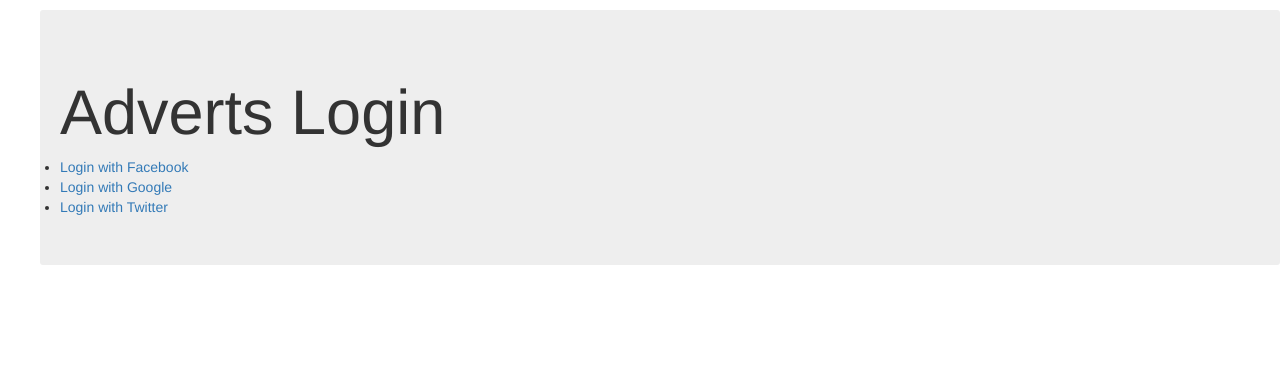
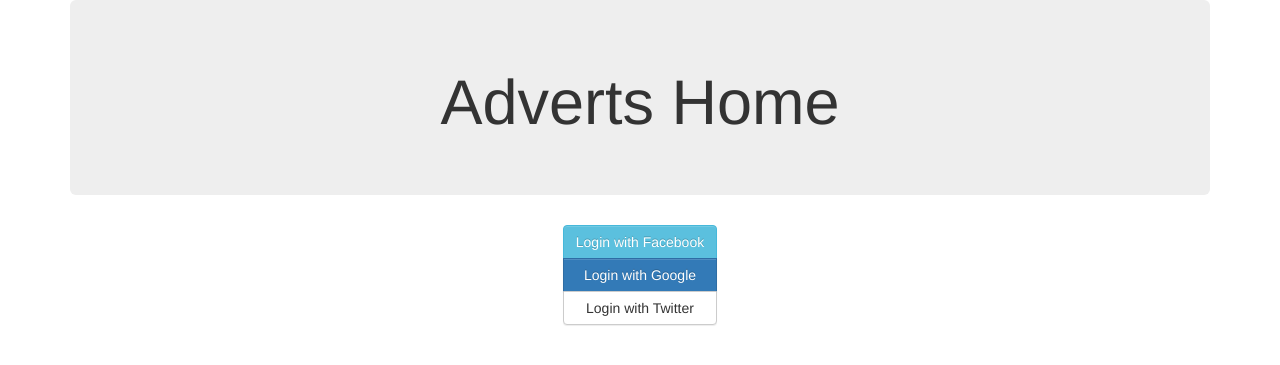
Before and after one commit to lauramcgov3/DjangoApp, a Django app: page / in a window 1280 px wide. Shown: the top 365 px of the page. Run offline with Django 3.2, Linux system fonts and the light colour scheme; some libraries are stand-ins or nearby versions.

Commit message:
Updated HTML

```diff
--- a/adverts/templates/adverts/home.html
+++ b/adverts/templates/adverts/home.html
@@ -1,32 +1,30 @@
-{% extends 'base.html' %} {% block main %}
+{% extends 'base.html' %} {% block main %} {% if user and not user.is_anonymous %}
+<div class=jumbotron>
+    <h1 align='centered'>Hello {{ user.get_full_name|default:user.username }}!</h1>
+</div>
+<div>
+    <a href="{% url 'auth:logout' %}?next={{ request.path }}" class="btn btn-warning">
+        Logout
+    </a>
+</div>
 
-<p>
-    <ul>
-        {% if user and not user.is_anonymous %}
-        <div class=jumbotron>
-            <h1>Logged in</h1>
-        </div>
-        <div>
-            <li>
-                <a>Hello {{ user.get_full_name|default:user.username }}!</a>
-            </li>
-            <li>
-                <a href="{% url 'auth:logout' %}?next={{ request.path }}">Logout</a>
-            </li>
-            {% else %}
-            <div class=jumbotron>
-                <h1>Adverts Login</h1>
-            <li>
-                <a href="{% url 'social:begin' 'facebook' %}?next={{ request.path }}">Login with Facebook</a>
-            </li>
-            <li>
-                <a href="{% url 'social:begin' 'google-oauth2' %}?next={{ request.path }}">Login with Google</a>
-            </li>
-            <li>
-                <a href="{% url 'social:begin' 'twitter' %}?next={{ request.path }}">Login with Twitter</a>
-            </li>
-            {% endif %}
-    </ul>
-</p>
+{% else %}
+<div class=jumbotron>
+    <h1 align="center">Adverts Home</h1>
 </div>
-{% endblock %}
+<!-- Single button -->
+<div class='wrapper text-center'>
+    <div class="btn-group-vertical text-center" role="group" text-align="center">
+
+        <a href="{% url 'social:begin' 'facebook' %}?next={{ request.path }}" class="btn btn-info" role="button">
+            Login with Facebook
+        </a>
+        <a href="{% url 'social:begin' 'google-oauth2' %}?next={{ request.path }}" class="btn btn-primary" role="button">
+            Login with Google
+        </a>
+        <a href="{% url 'social:begin' 'twitter' %}?next={{ request.path }}" class="btn btn-default" role="button">
+            Login with Twitter
+        </a>
+    </div>
+</div>
+{% endif %} {% endblock %}
--- a/adverts/templates/base.html
+++ b/adverts/templates/base.html
@@ -21,12 +21,13 @@
    <![endif]-->
 </head>
 
-<body>
+<body class="container">
     {% block main %}{% endblock %}
     <!-- jQuery (necessary for Bootstrap's JavaScript plugins) -->
     <script src="https://ajax.googleapis.com/ajax/libs/jquery/1.11.0/jquery.min.js"></script>
     <!-- Include all compiled plugins (below), or include individual files as needed -->
     <script src="/static/js/bootstrap.min.js"></script>
+    <script type="text/javascript" src="http://twitter.github.com/bootstrap/assets/js/bootstrap-dropdown.js"></script><!--dropdown addon-->
 </body>
 
 </html>
```
Also changed, not shown: 1 other file.
